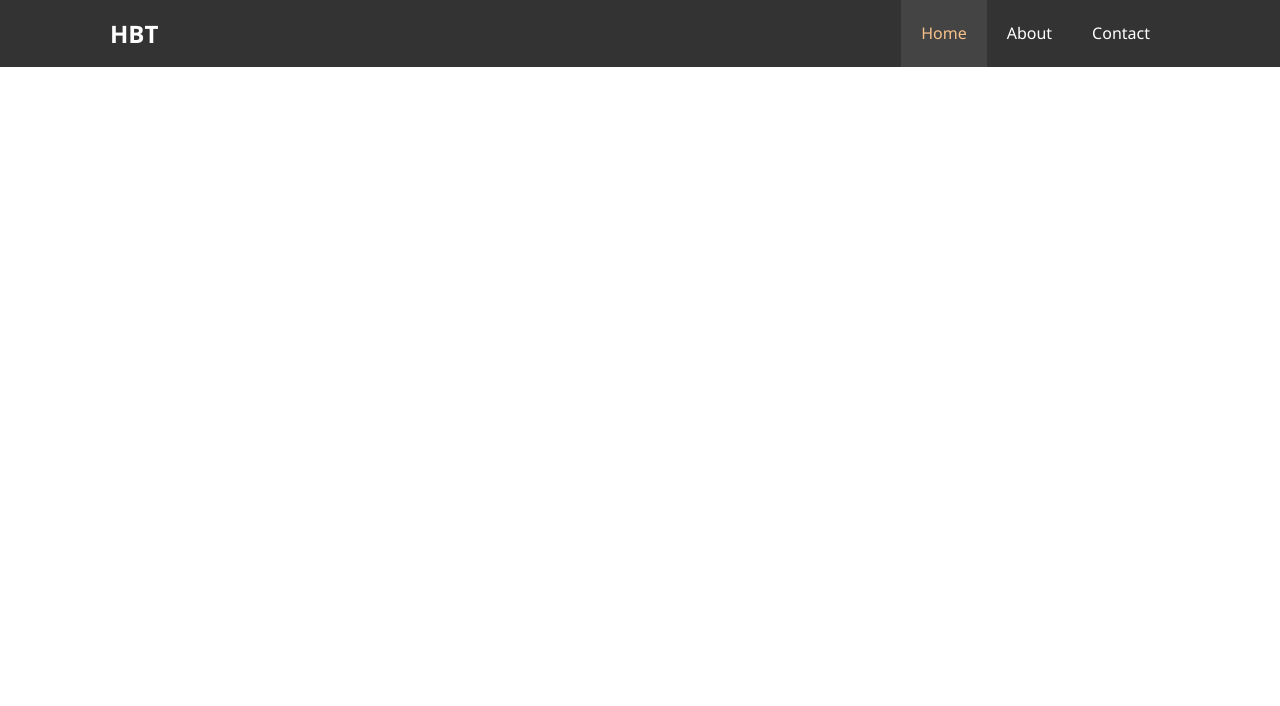
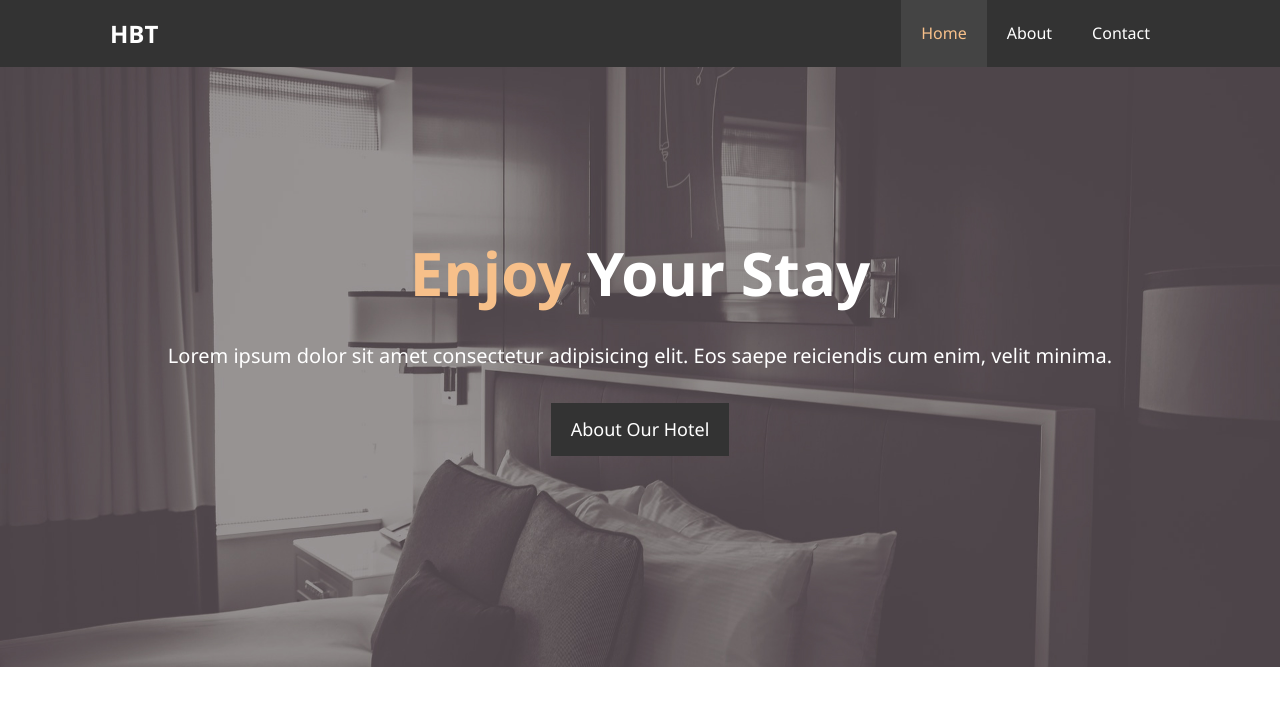
Before and after one commit to ajp22/My-Hotel-Website, a plain HTML site: page index.html in a window 1280 px wide. Drawn offline with Linux system fonts and the light colour scheme.

Commit message:
Showcase

```diff
--- a/css/style.css
+++ b/css/style.css
@@ -31,6 +31,28 @@ p {
   padding: 0 20px;
 }
 
+.text-primary {
+  color: #f7c08a;
+}
+
+.lead {
+  font-size: 20px;
+}
+
+.btn {
+  display: inline-block;
+  font-size: 18px;
+  color: #fff;
+  background: #333;
+  padding: 13px 20px;
+  border: none;
+  cursor: pointer;
+}
+
+.btn:hover {
+  background: #f7c08a;
+  color: #333;
+}
 /* Navbar */
 #navbar {
   background: #333;
@@ -67,3 +89,25 @@ p {
   background: #444;
   color: #f7c08a;
 }
+
+/* Showcase Area */
+#showcase {
+  background: url('../img/showcase.jpg') no-repeat center center/cover;
+  height: 600px;
+}
+
+#showcase .showcase-content {
+  color: #fff;
+  text-align: center;
+  padding-top: 170px;
+}
+
+#showcase .showcase-content h1 {
+  font-size: 60px;
+  line-height: 1.2em;
+}
+
+#showcase .showcase-content p {
+  padding-bottom: 20px;
+  line-height: 1.7em;
+}
--- a/index.html
+++ b/index.html
@@ -13,6 +13,7 @@
 
 <body>
   <header>
+    <!-- Navigation Bar -->
     <nav id="navbar">
       <div class="container">
         <h1 class="logo"><a href="index.html">HBT</a></h1>
@@ -23,6 +24,18 @@
         </ul>
       </div>
     </nav>
+    <!-- Showcase Area -->
+    <div id="showcase">
+      <div class="container">
+        <div class="showcase-content">
+          <h1><span class="text-primary">Enjoy</span> Your Stay</h1>
+          <p class="lead">
+            Lorem ipsum dolor sit amet consectetur adipisicing elit. Eos saepe reiciendis cum enim, velit minima.
+          </p>
+          <a class="btn" href="about.html">About Our Hotel</a>
+        </div>
+      </div>
+    </div>
   </header>
 </body>
 
```
